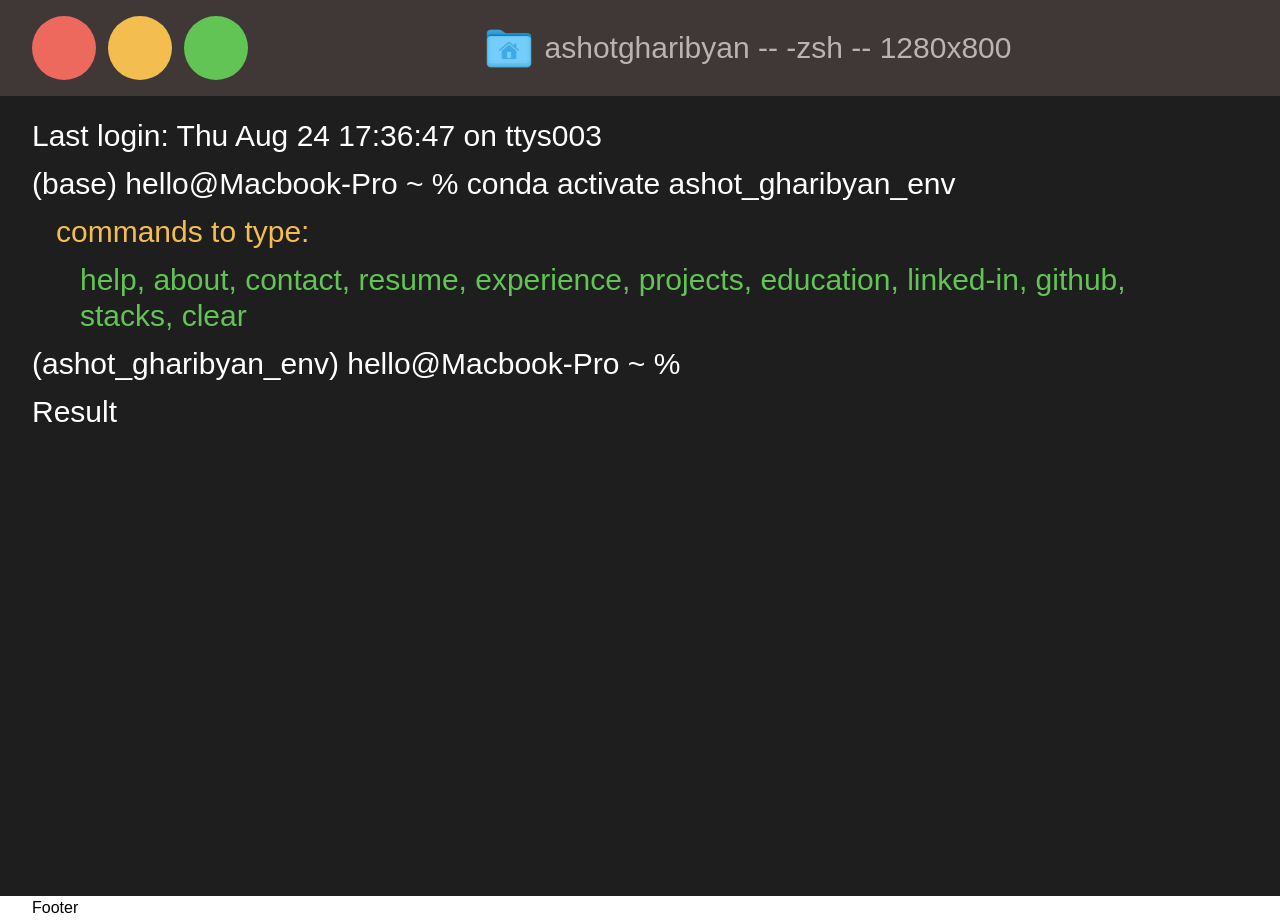
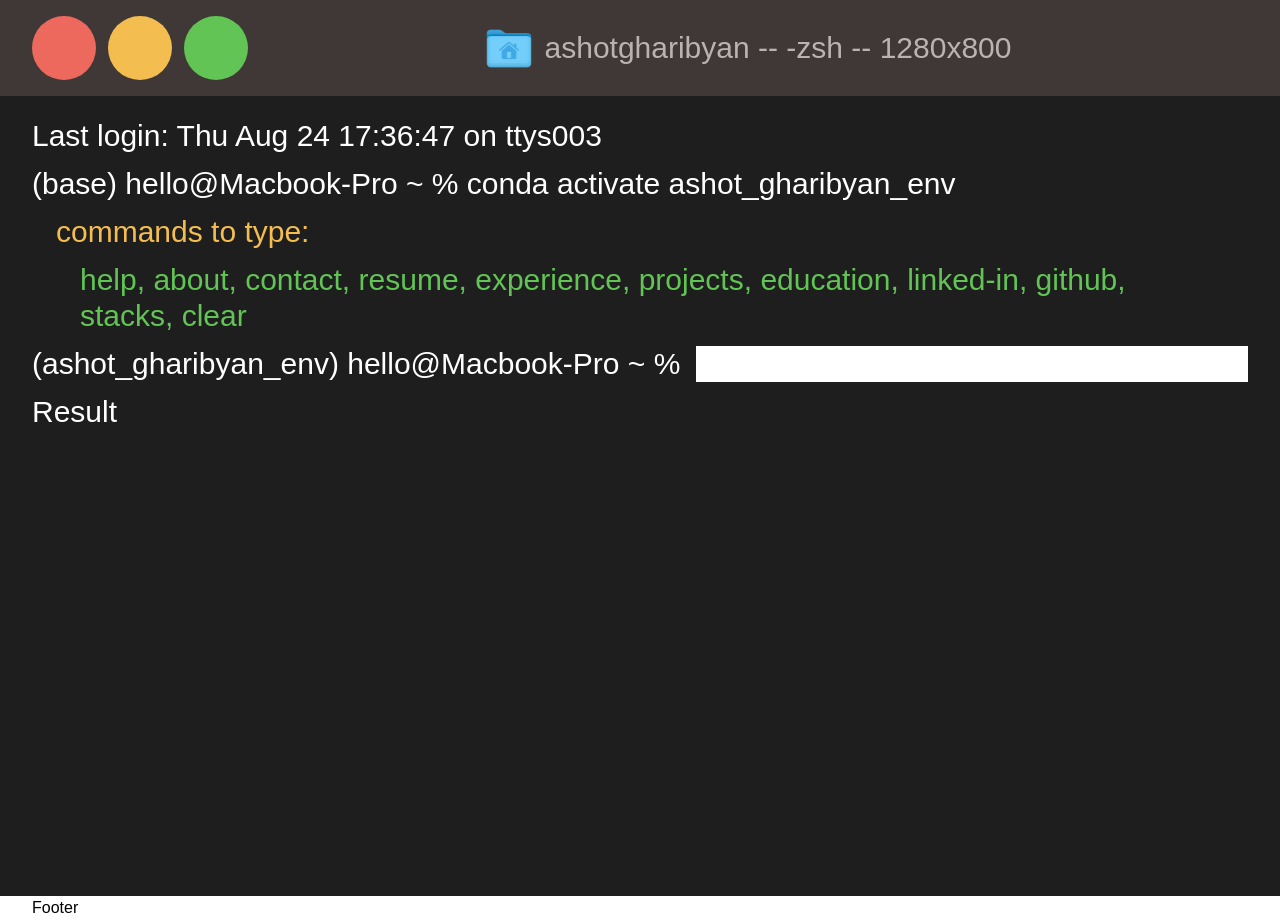
Before and after one commit to ashgharibyan/ashgharibyan-portfolio, a React (Vite) app in the folder frontend/: page / in a window 1280 px wide. Built offline with nearby package versions, Linux system fonts and the light colour scheme; a web font is replaced by a local one.

Commit message:
input button added

```diff
--- a/frontend/src/App.jsx
+++ b/frontend/src/App.jsx
@@ -12,7 +12,7 @@ const App = () => {
             <section className="bg-[#3F3836] px-8 py-4 text-3xl text-[#BAB3B2]">
                 <Header />
             </section>
-            <section className="h-screen bg-[#1e1e1e] px-8 pt-4 text-3xl text-white">
+            <section className="h-screen w-screen bg-[#1e1e1e] px-8 pt-4 text-3xl text-white">
                 <section className="">
                     <Demo />
                 </section>
--- a/frontend/src/index.css
+++ b/frontend/src/index.css
@@ -17,6 +17,6 @@
 
 @layer utilities {
     .textQuery {
-        @apply sm:text-sm lg:text-xl;
+        @apply sm:text-sm md:text-base lg:text-xl;
     }
 }
--- a/frontend/src/sections/CommandLine.jsx
+++ b/frontend/src/sections/CommandLine.jsx
@@ -2,8 +2,12 @@ import CodeLine from "../components/CodeLine";
 
 const CommandLine = () => {
     return (
-        <div>
-            <CodeLine text="(ashot_gharibyan_env) hello@Macbook-Pro ~ % "></CodeLine>
+        <div className="flex items-center justify-start gap-4">
+            <CodeLine
+                text="(ashot_gharibyan_env) hello@Macbook-Pro ~ % "
+                extraStyles="flex-none"
+            ></CodeLine>
+            <input type="text" className="textQuery grow text-[#1e1e1e]" />
         </div>
     );
 };
```
